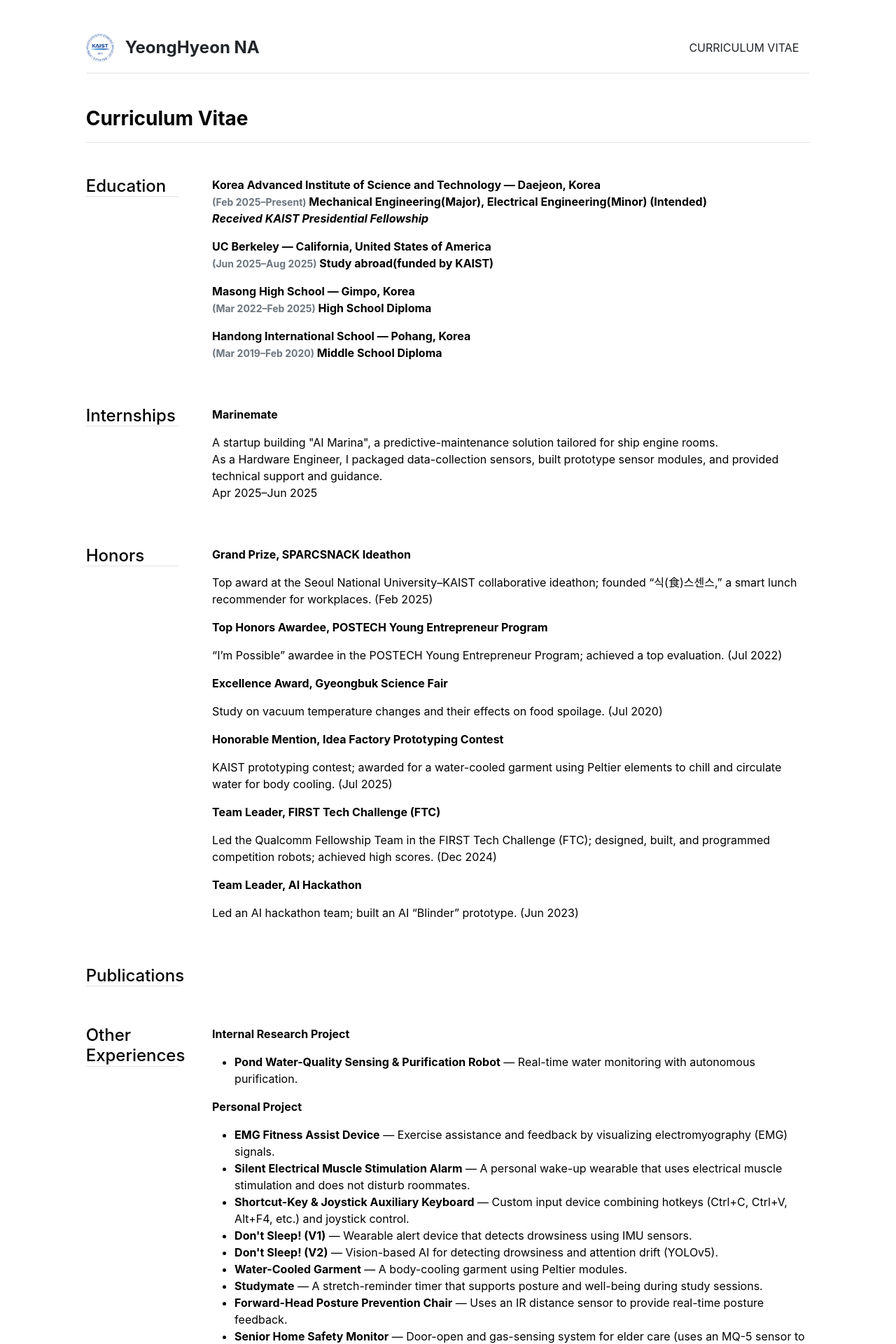
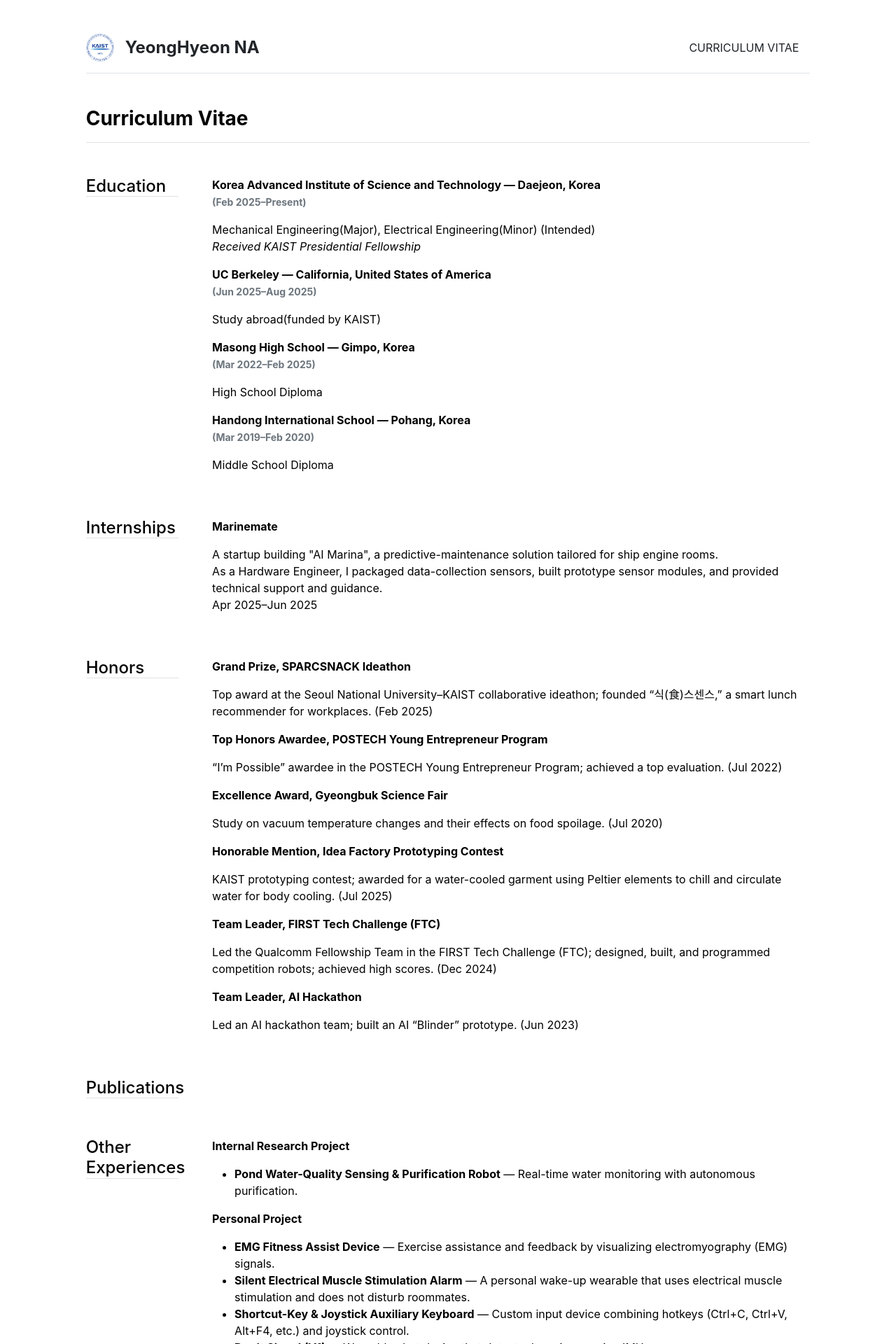
Before and after one commit to ynghyn-na/ynghyn-na.github.io, a Jekyll site: the page built from cv.md, in a window 1280 px wide. Shown: the top 1920 px of the page at 70% size. Built offline with Jekyll 4.4.1, drawn with Linux system fonts in a browser that asks for light colours.

Commit message:
Update cv.html

```diff
--- a/_layouts/cv.html
+++ b/_layouts/cv.html
@@ -18,7 +18,8 @@ layout: default
         {% for section in site.data.cv.education %}
           <p class="fw-bold">{{ section.title }}</br>
           <small class="text-muted">{{ section.duration }}</small>
-          {{ section.description }}</p>
+        </p>
+         <p> {{ section.description }}</p>
         {% endfor %}
       </div>
     </div>
```
